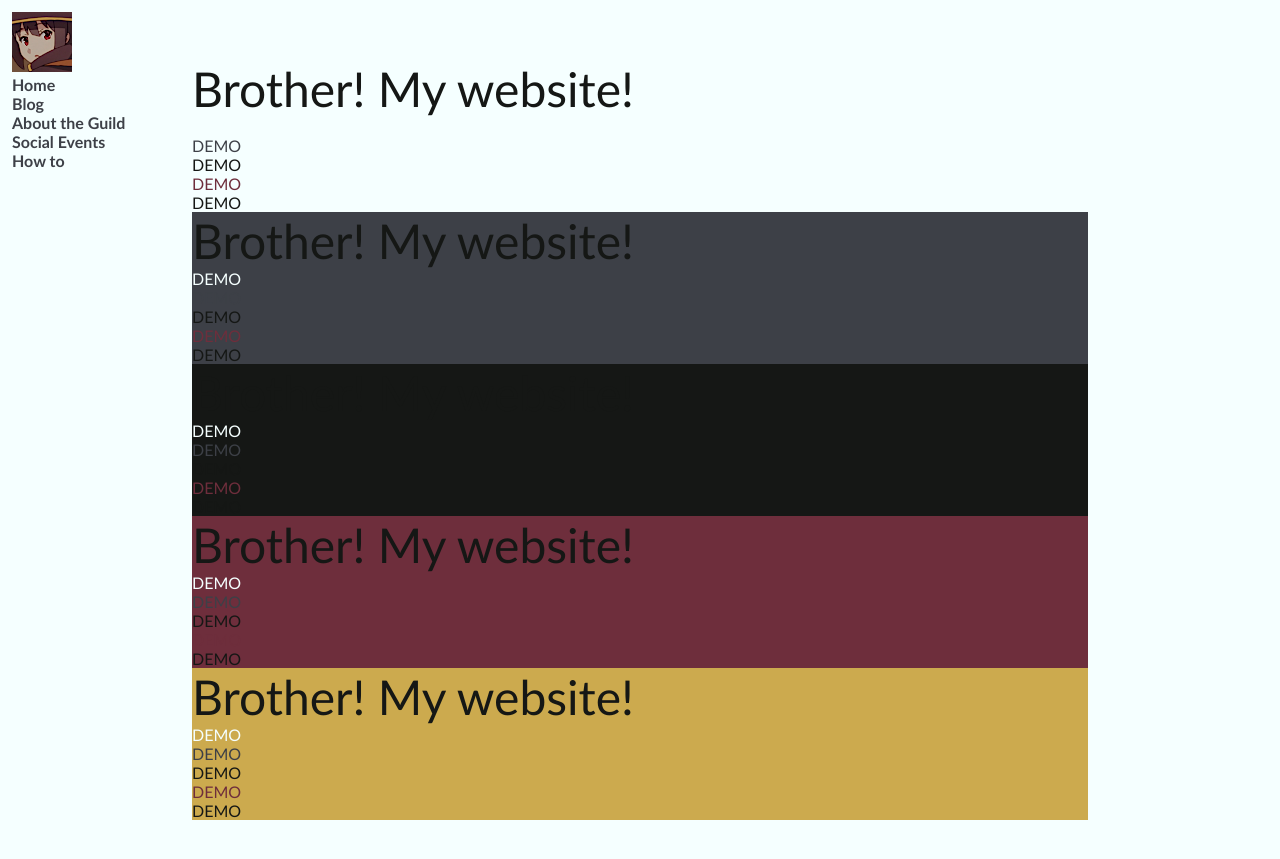
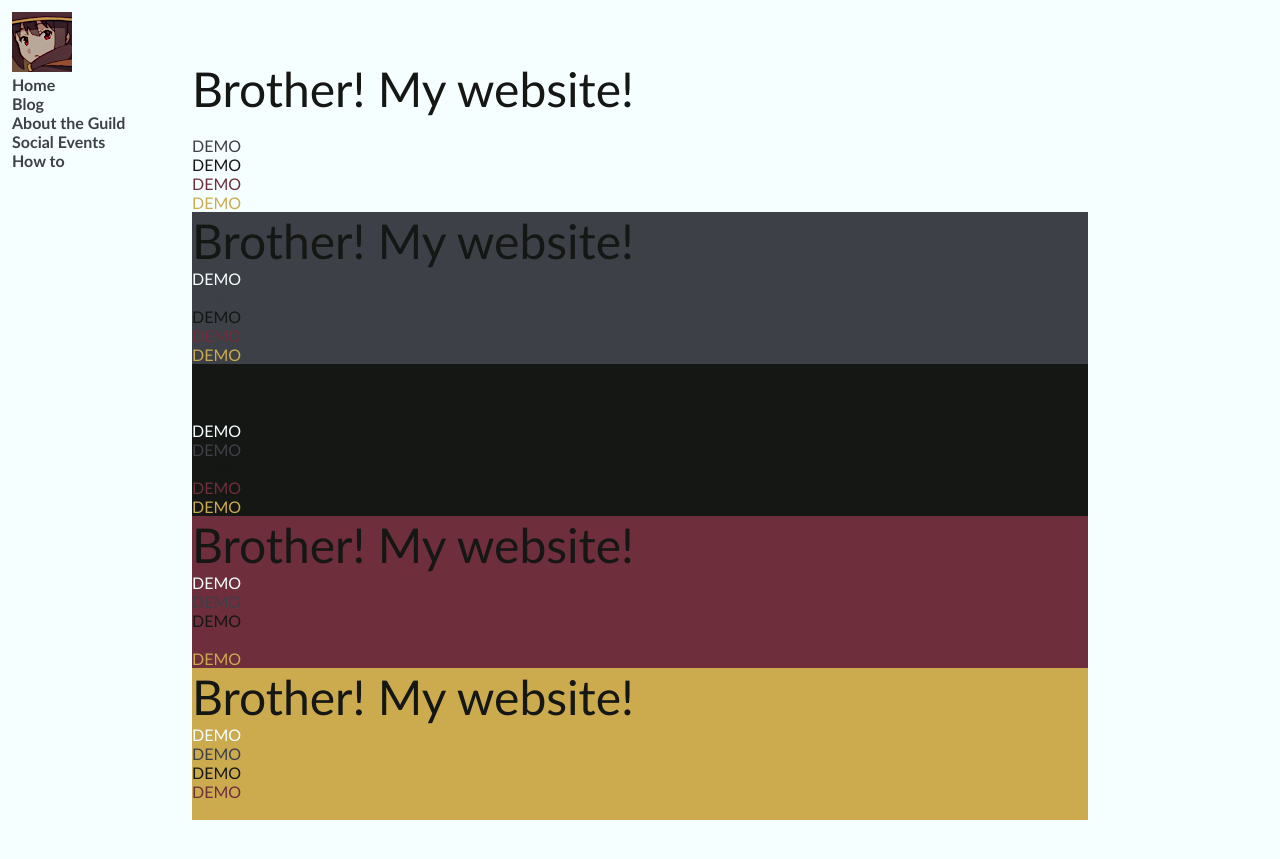
Before and after one commit to ideonella/ideonella.github.io, a Jekyll site: the page built from guide.html, in a window 1280 px wide. Shown: the top 859 px of the page. Built offline with Jekyll 4.4.1, drawn with Linux system fonts in a browser that asks for light colours.

Commit message:
Update demo.scss

```diff
--- a/_sass/demo.scss
+++ b/_sass/demo.scss
@@ -10,8 +10,8 @@
 .magic-red-font {
     color: $magic-red;
 }
-.magic-black-font {
-    color: $magic-black;
+.magic-gold-font {
+    color: $magic-gold;
 }
 .box0 {
     background-color: $magic-white;
```
